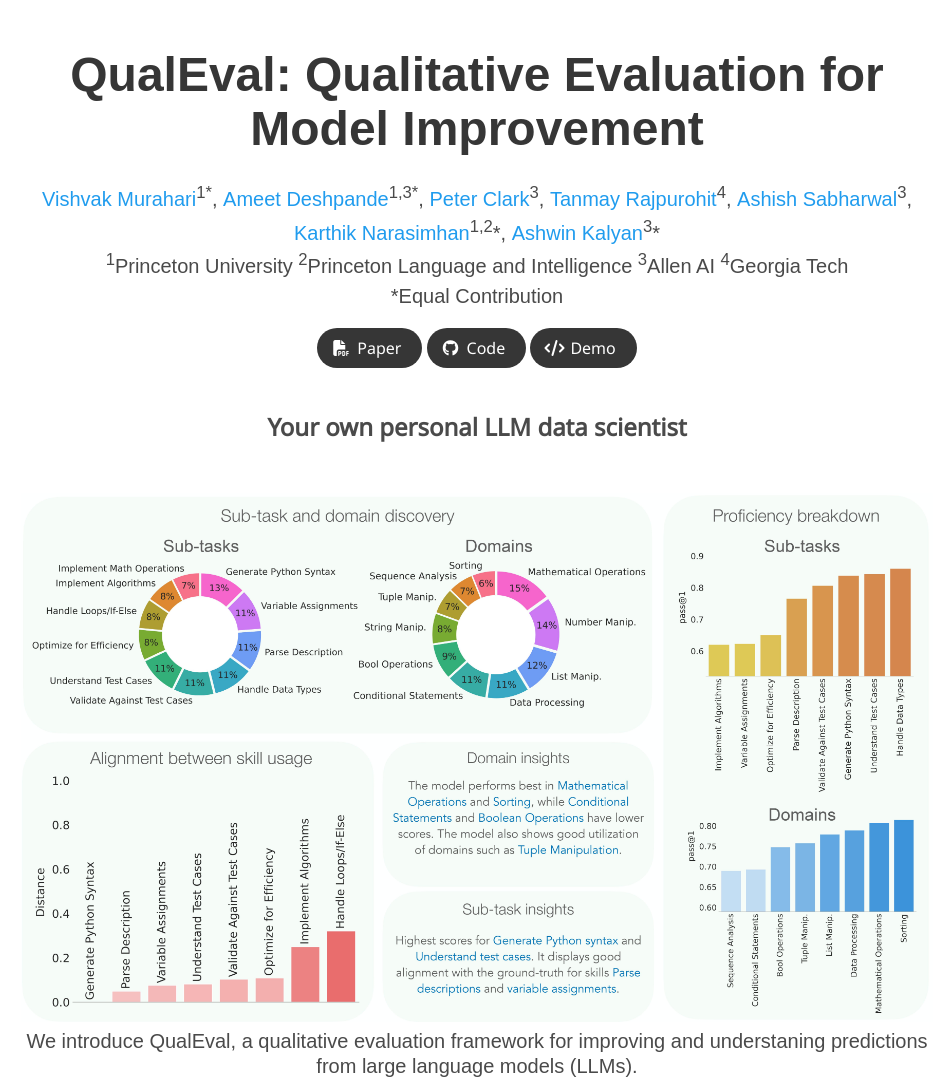
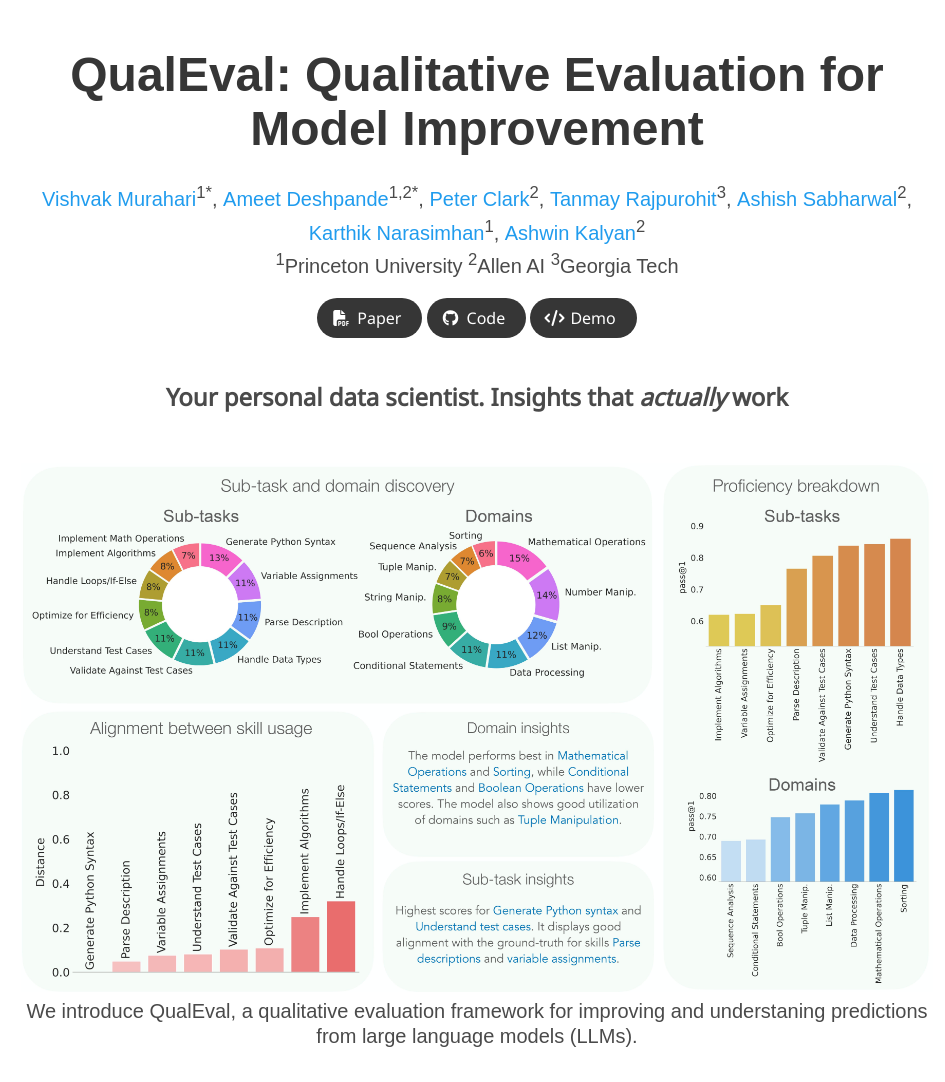
Before and after one commit to vmurahari3/QualEval, a plain HTML site: page index.html in a window 1280 px wide. Shown: the top 1082 px of the page, without its empty margins (163-1108 px from the left). Drawn offline with nearby package versions, Linux system fonts and the light colour scheme; some icons are missing; a web font is replaced by a local one.

Commit message:
updatres

```diff
--- a/index.html
+++ b/index.html
@@ -36,30 +36,29 @@
                             <span class="author-block">
               <a href="https://vishvakmurahari.com/">Vishvak Murahari</a><sup>1*</sup>,</span>
                             <span class="author-block">
-              <a href="https://ameet-1997.github.io/">Ameet Deshpande</a><sup>1,3*</sup>,</span>
+              <a href="https://ameet-1997.github.io/">Ameet Deshpande</a><sup>1,2*</sup>,</span>
                             <span class="author-block">
-              <a href="https://allenai.org/team/peterc">Peter Clark</a><sup>3</sup>,
+              <a href="https://allenai.org/team/peterc">Peter Clark</a><sup>2</sup>,
             </span>
                             <span class="author-block">
-              <a href="http://tanmay.one/">Tanmay Rajpurohit</a><sup>4</sup>,
+              <a href="http://tanmay.one/">Tanmay Rajpurohit</a><sup>3</sup>,
             </span>
                             <span class="author-block">
-              <a href="https://allenai.org/team/ashishs">Ashish Sabharwal</a><sup>3</sup>,
+              <a href="https://allenai.org/team/ashishs">Ashish Sabharwal</a><sup>2</sup>,
             </span>
                             <span class="author-block">
-              <a href="https://www.cs.princeton.edu/~karthikn/">Karthik Narasimhan</a><sup>1,2</sup>*,
+              <a href="https://www.cs.princeton.edu/~karthikn/">Karthik Narasimhan</a><sup>1</sup>,
             </span>
                             <span class="author-block">
-              <a href="http://ashwinkalyan.com/">Ashwin Kalyan</a><sup>3</sup>*
+              <a href="http://ashwinkalyan.com/">Ashwin Kalyan</a><sup>2</sup>
             </span>
                         </div>
 
                         <div class="is-size-5 publication-authors">
                             <span class="author-block"><sup>1</sup>Princeton University</span>
-                            <span class="author-block"><sup>2</sup>Princeton Language and Intelligence</span>
-                            <span class="author-block"><sup>3</sup>Allen AI</span>
-                            <span class="author-block"><sup>4</sup>Georgia Tech</span><br>
-                            <span class="author-block">*Equal Contribution</span><br>
+                            <span class="author-block"><sup>2</sup>Allen AI</span>
+                            <span class="author-block"><sup>3</sup>Georgia Tech</span><br>
+                            <!-- <span class="author-block">*Equal Contribution</span><br> -->
                         </div>
 
                         <div class="column has-text-centered">
@@ -100,7 +99,7 @@
                 </div>
                 <div class="is-size-4 is-centered">
                     <center>
-                    <b>Your own personal LLM data scientist</b>
+                    <b>Your personal data scientist. Insights that <i>actually</i> work</b>
                     </center>
                     </div>
 
@@ -154,6 +153,7 @@
                     </center>
                     <div class="content">
                         <p>
+                            In short, always :).<br><br>
                             QualEval is general and is <b>applicable to any task and any language model.</b>
                             We demonstrate QualEval on a wide variety of generative and classification tasks, including code generation, question answering, and dialogue.
                             Importantly, we demonstrate how insights from QualEval can be used to improve model performance.
```
